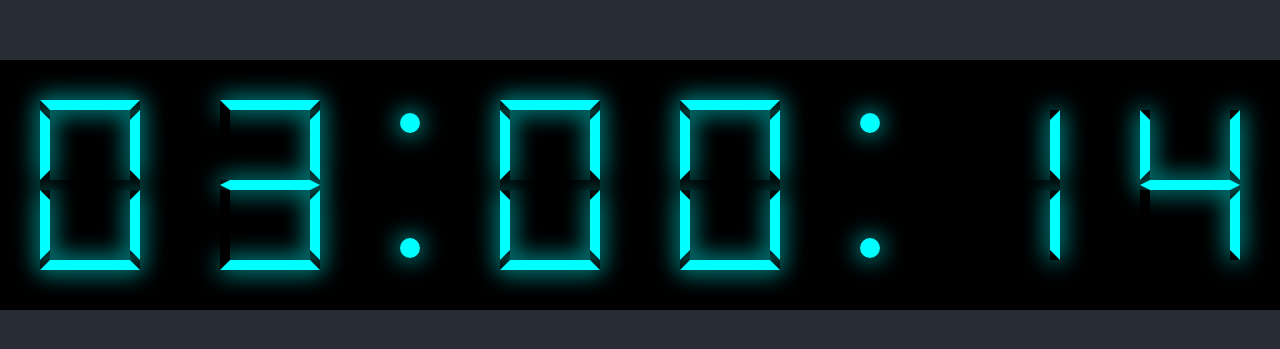
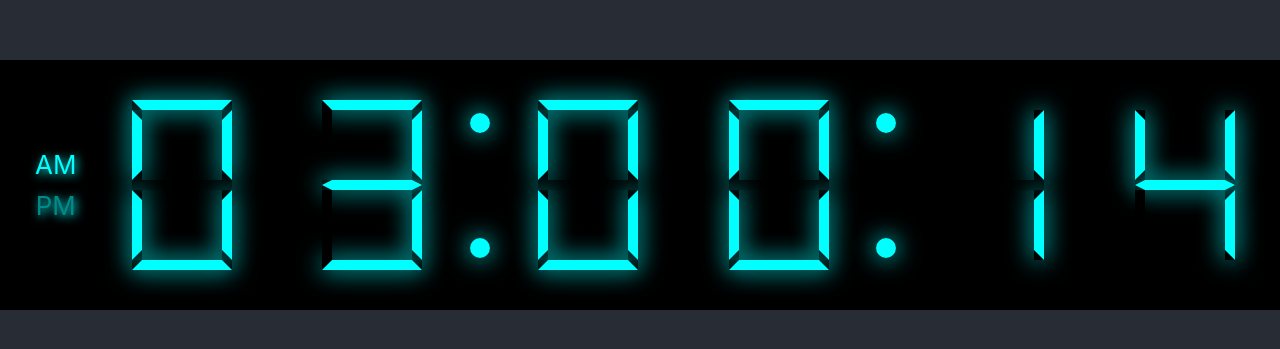
Before and after one commit to CJButton/Digital-Clock, a React (Create React App) app: page / in a window 1280 px wide. Shown: the part 215-564 px from the top of the page. Built offline with nearby package versions, Linux system fonts and the light colour scheme.

Commit message:
feat: AM/PM display

```diff
--- a/package.json
+++ b/package.json
@@ -6,10 +6,12 @@
     "@testing-library/jest-dom": "^4.2.4",
     "@testing-library/react": "^9.3.2",
     "@testing-library/user-event": "^7.1.2",
+    "@types/classnames": "^2.2.10",
     "@types/jest": "^24.0.0",
     "@types/node": "^12.0.0",
     "@types/react": "^16.9.0",
     "@types/react-dom": "^16.9.0",
+    "classnames": "^2.2.6",
     "node-sass": "^4.14.1",
     "react": "^16.13.1",
     "react-dom": "^16.13.1",
--- a/src/App.tsx
+++ b/src/App.tsx
@@ -1,16 +1,17 @@
 import React, { useState, useEffect, useMemo } from 'react';
+import classnames from 'classnames';
 import './App.scss';
 import './styles/digital/numbers.scss';
 
 import DigitalNumberBase from './DigitalNumberBase';
 import DigitalSeparator from './DigitalSeparator';
 
-type DigitalComponents = {
+type DigitalClassName = {
     [key: string]: string;
 }
 
-const getDigitalComponent = (num: string) => {
-    const digitalComponents: DigitalComponents = {
+const getDigitalClassName = (num: string) => {
+    const digitalClassName: DigitalClassName = {
         "0": 'zero',
         "1": 'one',
         "2": 'two',
@@ -22,7 +23,7 @@ const getDigitalComponent = (num: string) => {
         "8": 'eight',
         "9": 'nine',
     };
-    return digitalComponents[num];
+    return digitalClassName[num];
 }
 
 
@@ -58,6 +59,14 @@ const ClockIndex = () => {
 
     const zeroedSeconds = zeroPrepender(seconds);
 
+    const meridiemAM = useMemo(() => {
+        if (hours < 12) {
+            return true;
+        }
+
+        return false;
+    }, [hours]);
+
     const intervalInitiatiors = () => {
         setInterval(() => {
             const date = new Date();
@@ -76,23 +85,32 @@ const ClockIndex = () => {
         initiateInterval();
     }, []);
 
+    console.log(meridiemAM, 'meridiemAM')
     return (
         <div className="App">
             <header className="App-header">
                 <div className='digital-wrapper'>
                     <div style={{ display: 'flex', height: '100%' }}>
+                        <div className='meridian-wrap'>
+                            <div className={classnames('am', {inactive:  !meridiemAM })}>
+                                AM
+                            </div>
+                            <div className={classnames('pm', {inactive:  meridiemAM })}>
+                                PM
+                            </div>
+                        </div>
                         { memoizedHours.map((el) => {
-                            const num = getDigitalComponent(el);
+                            const num = getDigitalClassName(el);
                             return <DigitalNumberBase className={`digital-${num}`} />
                         })}
                         <DigitalSeparator />
                         { memoizedMinutes.map((el) => {
-                            const num = getDigitalComponent(el);
+                            const num = getDigitalClassName(el);
                             return <DigitalNumberBase className={`digital-${num}`} />
                         })}
                         <DigitalSeparator />
                         { zeroedSeconds.map((el) => {
-                            const num = getDigitalComponent(el);
+                            const num = getDigitalClassName(el);
                             return <DigitalNumberBase className={`digital-${num}`} />
                         })}
                     </div>
--- a/src/styles/digital/numbers.scss
+++ b/src/styles/digital/numbers.scss
@@ -3,6 +3,24 @@
     height: 250px;
     background-color: black;
 }
+
+.meridian-wrap {
+    margin: auto 0 auto 25px;
+}
+
+.am,
+.pm {
+    color: cyan;
+    text-shadow: 2px 2px 10px cyan;
+    margin: 10px;
+
+}
+
+.inactive {
+    color: darkcyan;
+    border-color: black;
+}
+
 
 .digital-base,
 .digital-one,
@@ -22,6 +40,10 @@
     flex-direction: column;
     margin: auto;
 
+}
+
+.digital-separator {
+    width: 25px;
 }
 
 .digital-base,
```
Also changed, not shown: 2 other files (tests, documents, lock files or other folders).
